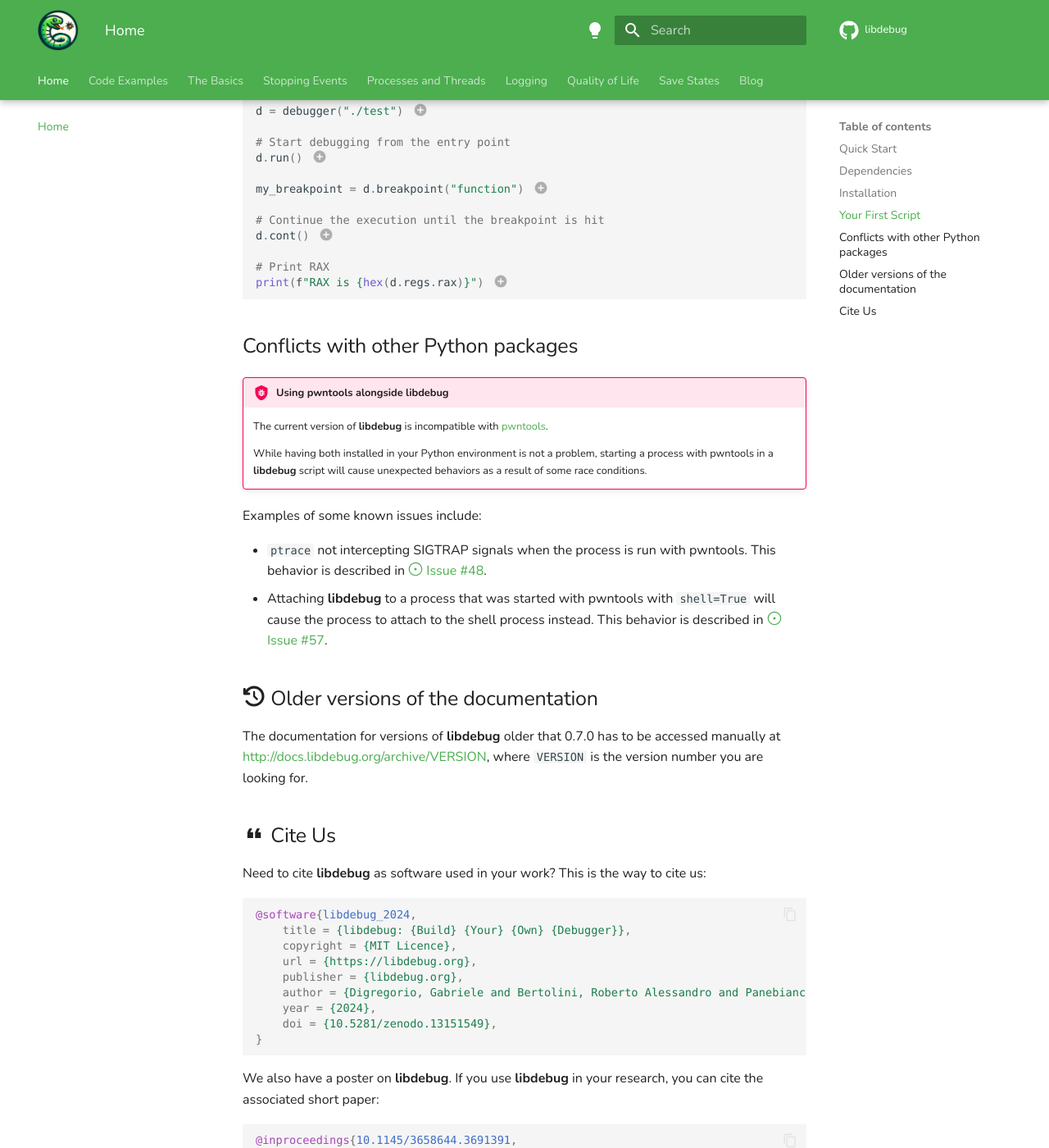
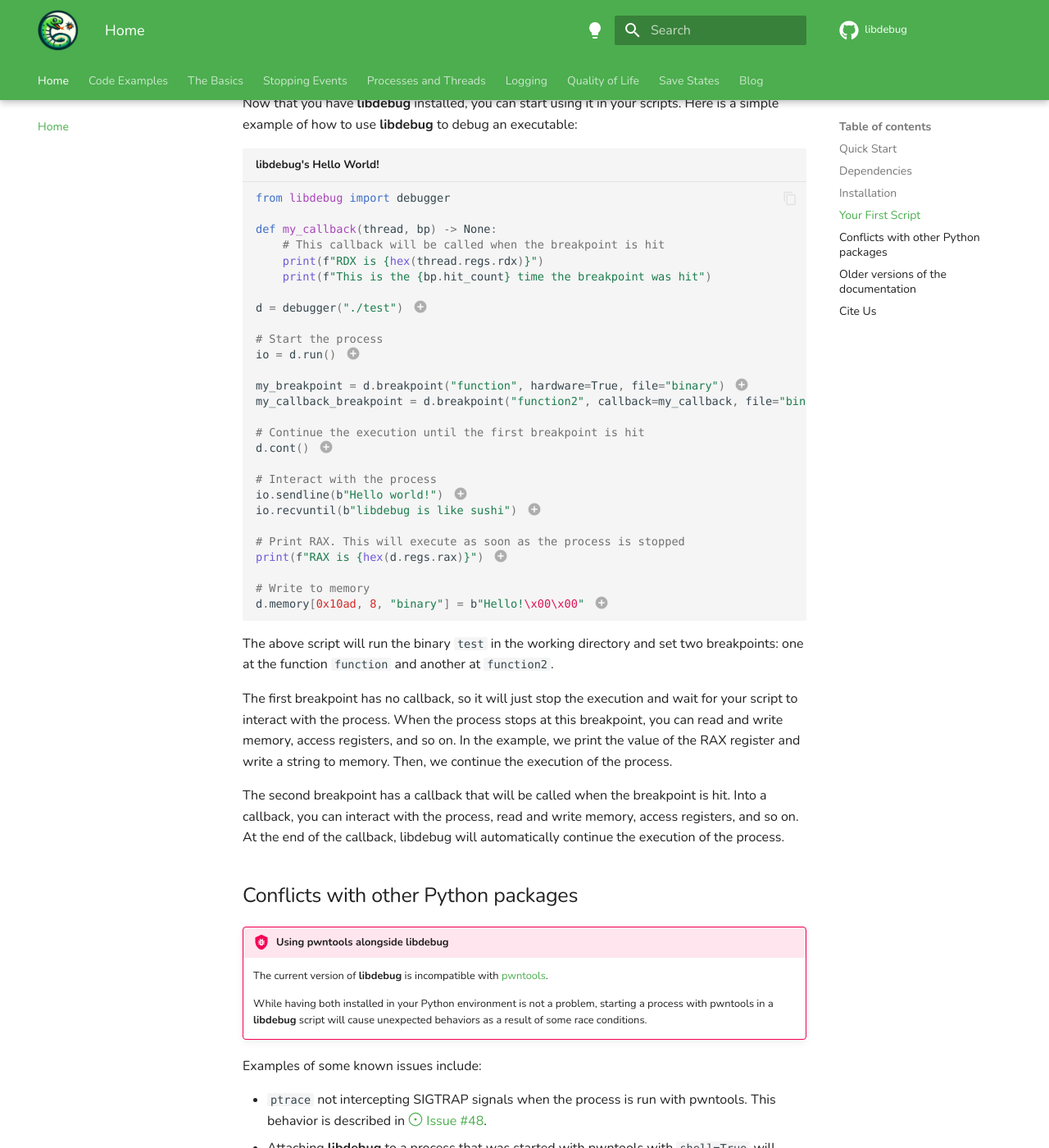
Before and after one commit to libdebug/libdebug, an MkDocs documentation site: the page built from docs/index.md, in a window 1280 px wide and 1400 px high, scrolled down 1798 px. Shown: the whole window at 82% size. Built offline with MkDocs 1.6.1 and Material for MkDocs 9.7.7, drawn with Linux system fonts in a browser that asks for light colours; some web fonts are replaced; comment, search, counter and statistics services are not loaded; the version menu is left out; some of the changed text lies outside the part shown.

Commit message:
dox: updated the first documentation page

````diff
--- a/docs/index.md
+++ b/docs/index.md
@@ -15,7 +15,10 @@ search:
 ![PyPI - Downloads](https://img.shields.io/pypi/dm/libdebug?style=for-the-badge)
 
 ## :material-lightning-bolt: Quick Start
-Welcome to **libdebug**! This powerful Python library can be used to debug your binary executables programmatically, providing a robust, user-friendly interface. Debugging multithreaded applications can be a nightmare, but **libdebug** has you covered. Hijack and manage signals and syscalls with a simple API.
+Welcome to **libdebug**! This powerful Python library can be used to debug your binary executables programmatically, providing a robust, user-friendly interface. Debugging multithreaded and multiprocess applications can be a nightmare, but **libdebug** has you covered. Hijack and manage signals and syscalls through a simple API.
+
+!!! tip "Did you know?"
+    With **libdebug**, you can easily interact with the **standard input, output, and error** of the debugged process. This means you can send data to and receive data from the process programmatically, making it easier to automate your debugging tasks.
 
 !!! INFO "Supported Systems"
     **libdebug** currently supports Linux under the x86_64, x86 and ARM64 architectures. Other operating systems and architectures are not supported at this time.
@@ -72,25 +75,48 @@ Now that you have **libdebug** installed, you can start using it in your scripts
 ```python title="libdebug's Hello World!"
 from libdebug import debugger
 
+def my_callback(thread, bp) -> None:
+	# This callback will be called when the breakpoint is hit
+	print(f"RDX is {hex(thread.regs.rdx)}")
+	print(f"This is the {bp.hit_count} time the breakpoint was hit")
+
 d = debugger("./test") # (1)!
 
-# Start debugging from the entry point
-d.run() # (2)!
+# Start the process
+io = d.run() # (2)!
 
-my_breakpoint = d.breakpoint("function") # (3)!
+my_breakpoint = d.breakpoint("function", hardware=True, file="binary") # (3)!
+my_callback_breakpoint = d.breakpoint("function2", callback=my_callback, file="binary") # (4)!
 
-# Continue the execution until the breakpoint is hit
-d.cont() # (4)!
+# Continue the execution until the first breakpoint is hit
+d.cont() # (5)!
 
-# Print RAX
-print(f"RAX is {hex(d.regs.rax)}") # (5)!
+# Interact with the process
+io.sendline(b"Hello world!") # (6)!
+io.recvuntil(b"libdebug is like sushi") # (7)!
+
+# Print RAX. This will execute as soon as the process is stopped
+print(f"RAX is {hex(d.regs.rax)}") # (8)!
+
+# Write to memory
+d.memory[0x10ad, 8, "binary"] = b"Hello!\x00\x00" # (9)!
 ```
 
 1. A debugger is created for the `test` executable
 2. The process is spawned and the entry point is reached
-3. A breakpoint is placed at the symbol `<function>` in the binary
-4. A continuation command is issued, execution resumes
-5. The value of the RAX register is read and printed
+3. A breakpoint without a callback is set on the function `function` in the binary
+4. A breakpoint with a callback is set on the function `function2` in the binary
+5. A continuation command is issued, execution resumes
+6. Send `Hello world!` to the standard input of the process
+7. Wait for the process to print `libdebug is like sushi` on the standard output
+8. The value of the RAX register is read and printed when the process is stopped at the `my_breakpoint` breakpoint
+9. A memory write is performed at address `0x10ad` in the binary
+
+The above script will run the binary `test` in the working directory and set two breakpoints: one at the function `function` and another at `function2`.
+
+The first breakpoint has no callback, so it will just stop the execution and wait for your script to interact with the process. When the process stops at this breakpoint, you can read and write memory, access registers, and so on. In the example, we print the value of the RAX register and write a string to memory. Then, we continue the execution of the process.
+
+The second breakpoint has a callback that will be called when the breakpoint is hit. Into a callback, you can interact with the process, read and write memory, access registers, and so on. At the end of the callback, libdebug will automatically continue the execution of the process.
 
 ## Conflicts with other Python packages
 !!! BUG "Using pwntools alongside **libdebug**"
@@ -107,21 +133,7 @@ Examples of some known issues include:
 The documentation for versions of **libdebug** older that 0.7.0 has to be accessed manually at [http://docs.libdebug.org/archive/VERSION](http://docs.libdebug.org/archive/VERSION), where `VERSION` is the version number you are looking for.
 
 ## :material-format-quote-open: Cite Us
-Need to cite **libdebug** as software used in your work? This is the way to cite us:
-
-```bibtex
-@software{libdebug_2024,
-    title = {libdebug: {Build} {Your} {Own} {Debugger}},
-    copyright = {MIT Licence},
-    url = {https://libdebug.org},
-    publisher = {libdebug.org},
-    author = {Digregorio, Gabriele and Bertolini, Roberto Alessandro and Panebianco, Francesco and Polino, Mario},
-    year = {2024},
-    doi = {10.5281/zenodo.13151549},
-}
-```
-
-We also have a poster on **libdebug**. If you use **libdebug** in your research, you can cite the associated short paper:
+We have a poster on **libdebug**. If you use **libdebug** in your research, you can cite the associated poster paper:
 
 ```bibtex
 @inproceedings{10.1145/3658644.3691391,
@@ -141,3 +153,17 @@ location = {Salt Lake City, UT, USA},
 series = {CCS '24}
 }
 ```
+
+Need to cite **libdebug** as software used in your work? This is the way to cite us:
+
+```bibtex
+@software{libdebug_2024,
+    title = {libdebug: {Build} {Your} {Own} {Debugger}},
+    copyright = {MIT Licence},
+    url = {https://libdebug.org},
+    publisher = {libdebug.org},
+    author = {Digregorio, Gabriele and Bertolini, Roberto Alessandro and Panebianco, Francesco and Polino, Mario},
+    year = {2024},
+    doi = {10.5281/zenodo.13151549},
+}
+```
````
